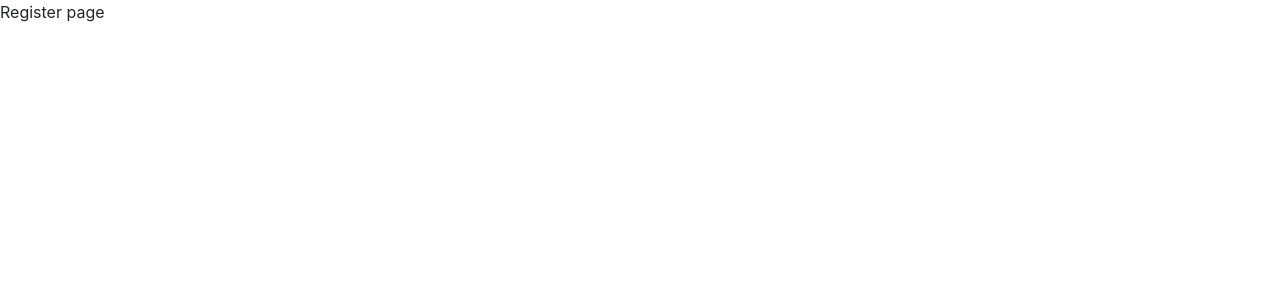
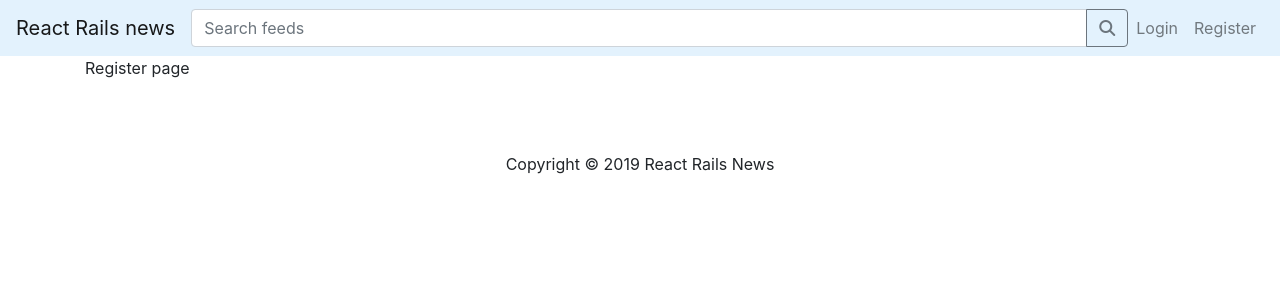
Before and after one commit to maniz-stha/react-rails-news, a React (Create React App) app in the folder app/frontend/: page /register in a window 1280 px wide. Shown: the top 300 px of the page. Built offline with nearby package versions, Linux system fonts and the light colour scheme.

Commit message:
Customizations for header and footer

```diff
--- a/app/frontend/src/App.css
+++ b/app/frontend/src/App.css
@@ -0,0 +1,3 @@
+nav {
+  background-color: #e3f2fd;
+}
--- a/app/frontend/src/App.js
+++ b/app/frontend/src/App.js
@@ -4,16 +4,22 @@ import { Provider } from 'react-redux';
 
 import './App.css';
 import store from './store';
-import Login from './components/auth/Login'
-import Register from './components/auth/Register'
+import Header from './components/layout/Header';
+import Footer from './components/layout/Footer';
+import Login from './components/auth/Login';
+import Register from './components/auth/Register';
 
 function App() {
   return (
     <Provider store={ store }>
       <Router>
         <div className="App">
+          <Header />
+          <div className="container page-wrapper">
             <Route exact path="/login" component={Login} />
             <Route exact path="/register" component={Register} />
+          </div>
+          <Footer/>
         </div>
       </Router>
     </Provider>
--- /dev/null
+++ b/app/frontend/src/components/layout/Footer.js
@@ -0,0 +1,9 @@
+import React from 'react'
+
+export default function Footer() {
+    return (
+        <footer className="mt-5 p-4 text-center">
+            Copyright &copy; {new Date().getFullYear()} React Rails News
+        </footer>
+    )
+}
--- /dev/null
+++ b/app/frontend/src/components/layout/Header.js
@@ -0,0 +1,35 @@
+import React, { Component } from 'react';
+import { Link } from 'react-router-dom';
+
+class Header extends Component {
+
+  render() {
+        return (
+          <nav className="navbar navbar-expand-lg navbar-light">
+            <Link className="navbar-brand" to="/">React Rails news</Link>
+            <button className="navbar-toggler" type="button" data-toggle="collapse" data-target="#navbarSupportedContent" aria-controls="navbarSupportedContent" aria-expanded="false" aria-label="Toggle navigation">
+              <span className="navbar-toggler-icon"></span>
+            </button>
+
+            <div className="collapse navbar-collapse" id="navbarSupportedContent">
+              <div className="input-group mx-10">
+                <input type="text" className="form-control" placeholder="Search feeds" aria-label="Recipient's username" aria-describedby="button-addon2"/>
+                <div className="input-group-append">
+                  <button className="btn btn-outline-secondary" type="button" id="button-addon2"><i className="fas fa-search"/></button>
+                </div>
+              </div>
+              <ul className="navbar-nav mx-10">
+                <li className="nav-item">
+                  <a className="nav-link" href="/login">Login</a>
+                </li>
+                <li className="nav-item">
+                  <a className="nav-link" href="/register">Register</a>
+                </li>
+              </ul>
+            </div>
+          </nav>
+        )
+        }
+    }
+
+export default Header;
```
